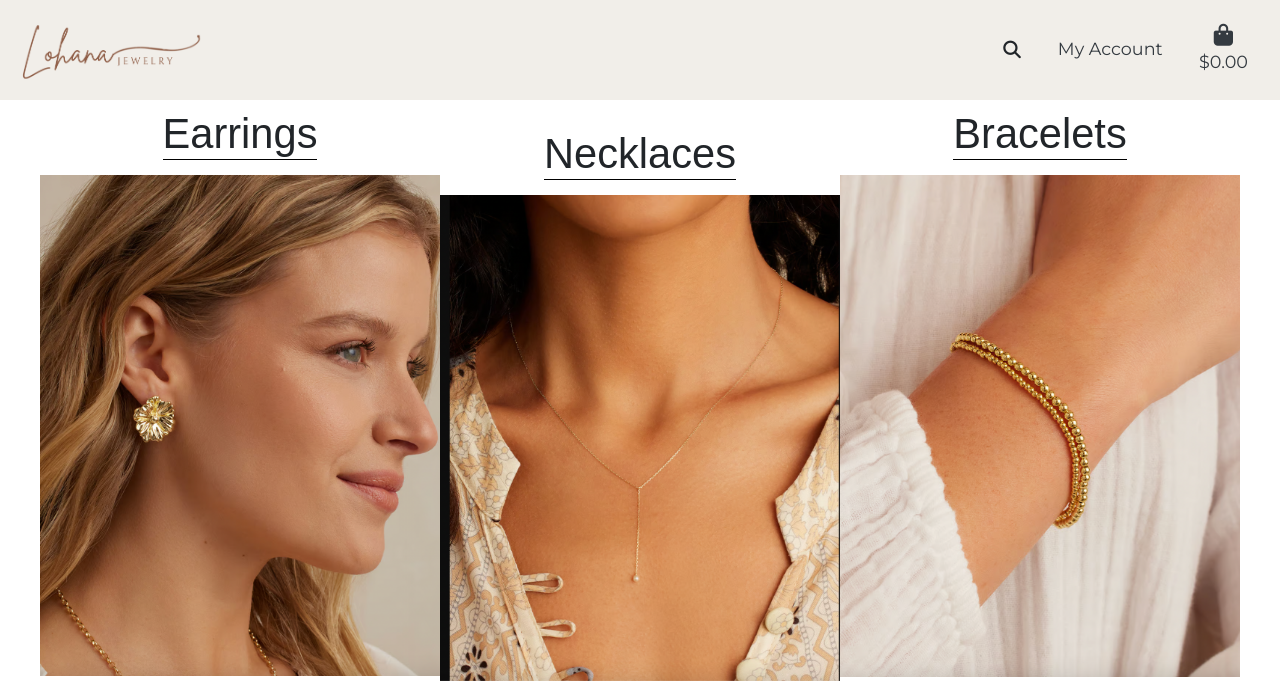
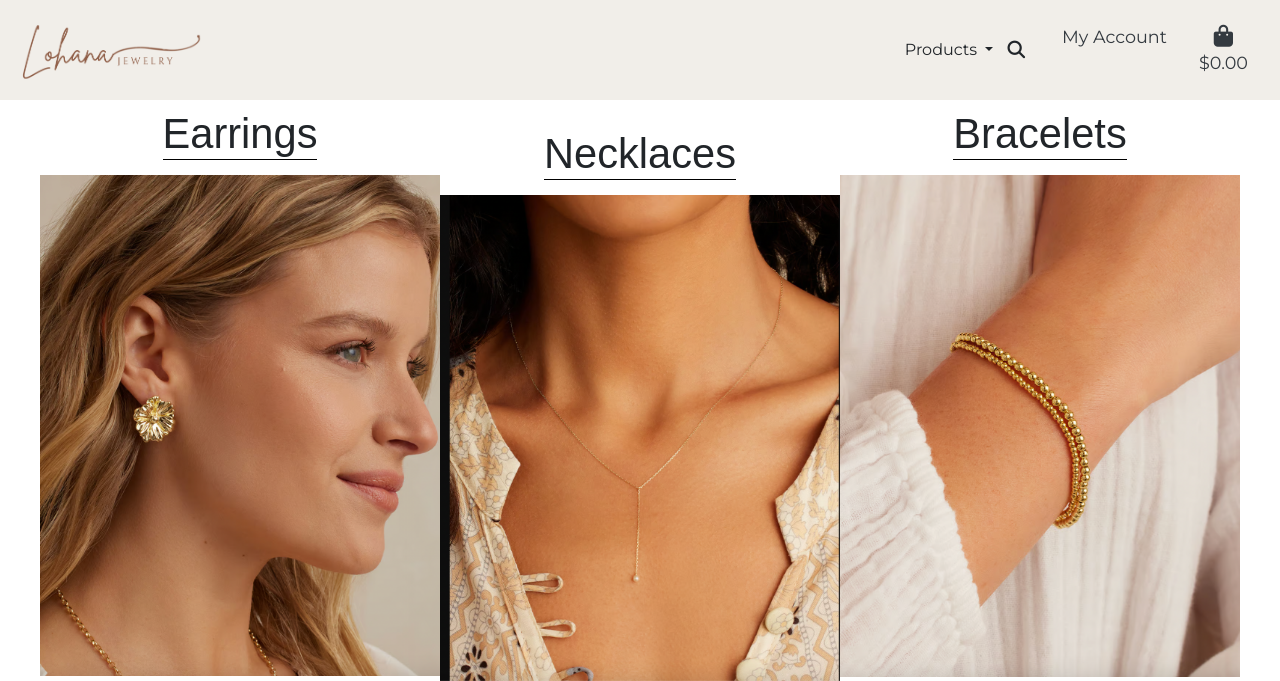
Before and after one commit to Mayamariaruth/lohana, a Django app: page / in a window 1280 px wide. Shown: the top 681 px of the page. Run offline with Django 3.2, Linux system fonts and the light colour scheme; some libraries are stand-ins or nearby versions; some web fonts are replaced.

Commit message:
add products dropdown in navbar

```diff
--- a/lohana/settings.py
+++ b/lohana/settings.py
@@ -98,7 +98,7 @@ WSGI_APPLICATION = 'lohana.wsgi.application'
 #        'ENGINE': 'django.db.backends.sqlite3',
 #        'NAME': BASE_DIR / 'db.sqlite3',
 #    }
-#}
+# }
 
 DATABASES = {
     'default': dj_database_url.parse(os.environ.get("DATABASE_URL"))
--- a/static/css/style.css
+++ b/static/css/style.css
@@ -14,17 +14,28 @@ body {
     right: 1rem;
 }
 
-#position {
-    position: relative;
-    top: 15px;
+.navbar {
+    flex-wrap: nowrap;
 }
 
-.top {
-    top: 5px;
+.navbar-collapse {
+    flex-basis: 0%;
+}
+
+p {
+    margin-bottom: 0;
+}
+
+ul {
+    margin-bottom: 0;
 }
 
 .font-size {
     font-size: 14px;
+}
+
+.collapse:not(.show) {
+    display: flex !important;
 }
 
 /* Home page */
@@ -71,10 +82,6 @@ main {
         font-size: 1.1rem;
     }
 
-    .top {
-        top: 2px;
-    }
-
     .container {
         max-width: 1200px;
     }
--- a/templates/base.html
+++ b/templates/base.html
@@ -61,6 +61,24 @@
                     <img src="{% static 'images/header.png' %}" alt="Lohana logo image" id="logo">
                 </a>
             </div>
+            <!-- Products dropdown -->
+            <div class="d-flex align-items-center">
+                <div class="collapse navbar-collapse" id="products-nav">
+                    <ul class="navbar-nav mr-auto">
+                        <li class="nav-item dropdown">
+                            <a class="nav-link dropdown-toggle btn" href="#" id="navbarDropdown" role="button" data-toggle="dropdown" aria-haspopup="true" aria-expanded="false">
+                                Products
+                            </a>
+                            <div class="dropdown-menu" aria-labelledby="navbarDropdown">
+                                <a class="dropdown-item" href="#">Earrings</a>
+                                <a class="dropdown-item" href="#">Necklaces</a>
+                                <a class="dropdown-item" href="#">Bracelets</a>
+                                <div class="dropdown-divider"></div>
+                                <a class="dropdown-item" href="#">All Products</a>
+                            </div>
+                        </li>
+                    </ul>
+                </div>
             <div class="d-flex align-items-center">
                 <!-- Search bar -->
                 <div class="dropdown pr-sm-2 pr-lg-4">
@@ -78,12 +96,12 @@
                         </form>
                     </div>
                 </div>
-                <ul class="list-inline list-unstyled">
-                    <li class="list-inline-item dropdown top">
+                <ul class="list-inline list-unstyled d-flex">
+                    <li class="list-inline-item dropdown">
                         <a class="nav-link p-0" href="#" id="user-options" data-toggle="dropdown" aria-haspopup="true"
                             aria-expanded="false">
                             <div class="pr-sm-2 pr-lg-4">
-                                <p class="text-dark font-size">My Account</p>
+                                <p class="text-dark font-size text-center">My Account</p>
                             </div>
                         </a>
                         <div class="dropdown-menu font-size" aria-labelledby="user-options">
@@ -100,7 +118,7 @@
                         </div>
                     </li>
                     <!-- Shopping bag -->
-                    <li class="list-inline-item font-size pr-sm-2 pr-lg-4" id="position">
+                    <li class="list-inline-item font-size pr-sm-2 pr-lg-4">
                         <a class="{% if grand_total %}text-info font-weight-bold{% else %}text-black{% endif %} nav-link p-0"
                             href="">
                             <div class="text-center">
```
